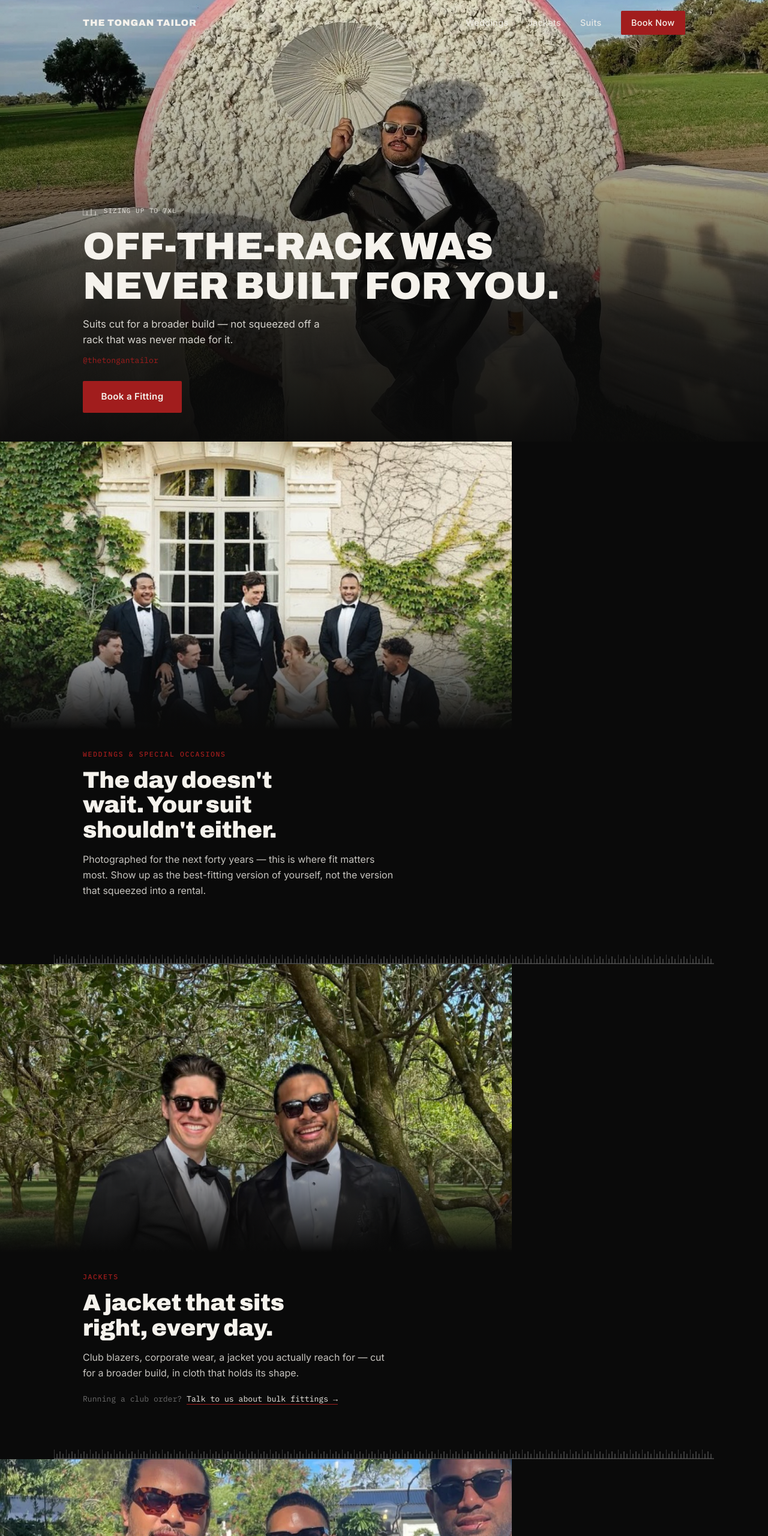
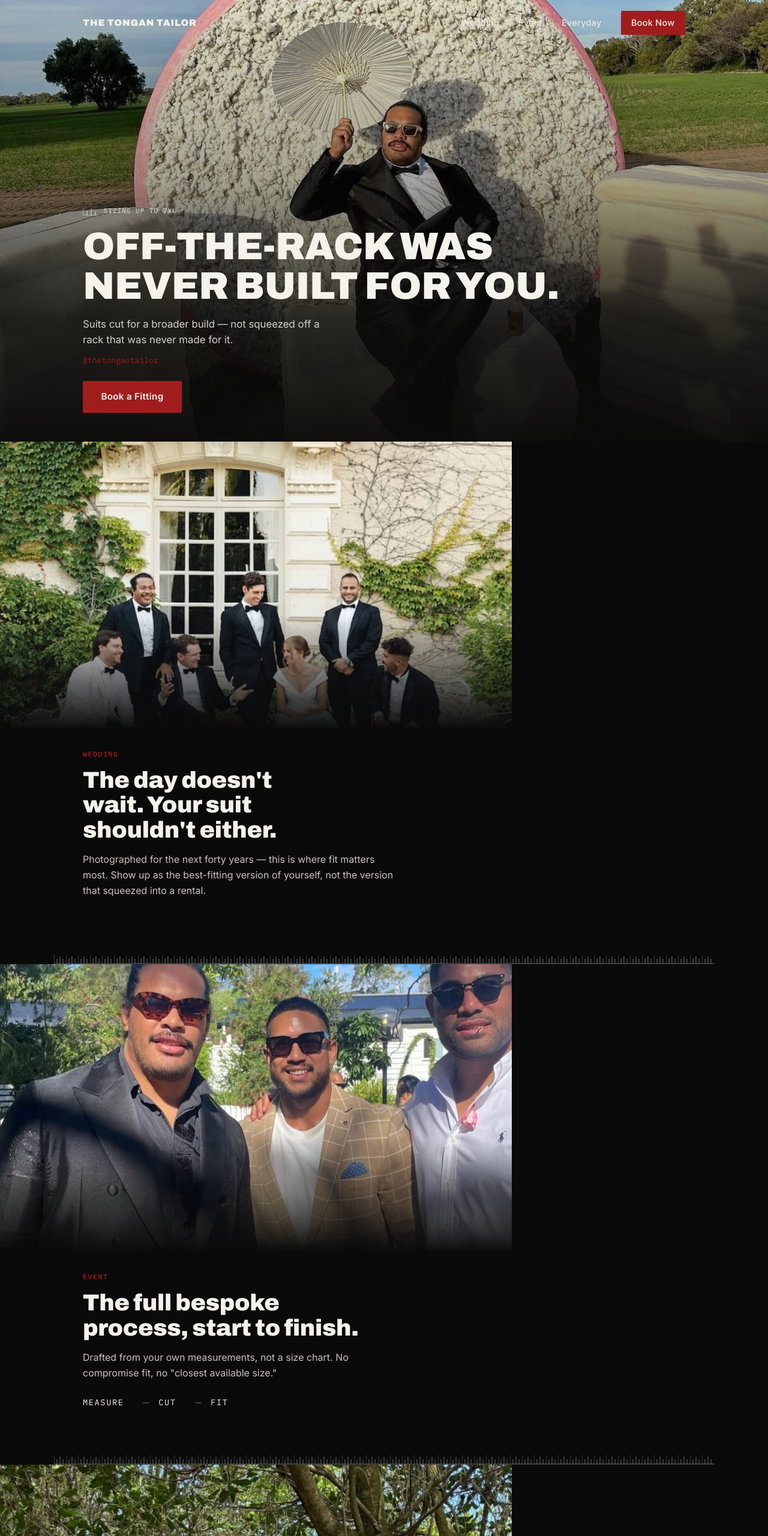
Before and after one commit to sam89303/thetongantailor, a website built with Vite: page index.html in a window 1280 px wide. Shown: the top 2560 px of the page at 60% size. Built offline with nearby package versions, Linux system fonts and the light colour scheme.

Commit message:
Restructure nav/sections from product type to occasion (Wedding/Event/Everyday)

```diff
--- a/css/style.css
+++ b/css/style.css
@@ -332,7 +332,7 @@ h1, h2, h3, p, blockquote, figure { margin: 0; }
   object-fit: cover;
   object-position: top center;
 }
-#suits .photo-banner img {
+#event .photo-banner img {
   object-position: center;
 }
 .photo-banner-fade {
--- a/index.html
+++ b/index.html
@@ -24,9 +24,9 @@
     </button>
 
     <nav class="site-nav" id="siteNav">
-      <a href="#weddings">Weddings</a>
-      <a href="#jackets">Jackets</a>
-      <a href="#suits">Suits</a>
+      <a href="#wedding">Wedding</a>
+      <a href="#event">Event</a>
+      <a href="#everyday">Everyday</a>
       <a href="#book" class="nav-cta">Book Now</a>
     </nav>
   </div>
@@ -53,14 +53,14 @@
     </div>
   </section>
 
-  <!-- WEDDINGS -->
-  <section class="section section-photo" id="weddings">
+  <!-- WEDDING -->
+  <section class="section section-photo" id="wedding">
     <div class="photo-banner">
       <img src="/assets/images/weddings-1.jpg" alt="Bridal party in bespoke suits outside a stone building" loading="lazy" />
       <div class="photo-banner-fade"></div>
     </div>
     <div class="section-inner reveal">
-      <p class="eyebrow">Weddings &amp; Special Occasions</p>
+      <p class="eyebrow">Wedding</p>
       <h2 class="display-md">The day doesn't wait. Your suit shouldn't either.</h2>
       <p class="body-md">Photographed for the next forty years — this is where fit matters most. Show up as the best-fitting version of yourself, not the version that squeezed into a rental.</p>
     </div>
@@ -68,30 +68,14 @@
 
   <div class="tape-rule" role="presentation"></div>
 
-  <!-- JACKETS -->
-  <section class="section section-photo" id="jackets">
-    <div class="photo-banner">
-      <img src="/assets/images/jackets-1.jpg" alt="Two men in tailored jackets outdoors" loading="lazy" />
-      <div class="photo-banner-fade"></div>
-    </div>
-    <div class="section-inner reveal">
-      <p class="eyebrow">Jackets</p>
-      <h2 class="display-md">A jacket that sits right, every day.</h2>
-      <p class="body-md">Club blazers, corporate wear, a jacket you actually reach for — cut for a broader build, in cloth that holds its shape.</p>
-      <p class="callout">Running a club order? <a href="#book">Talk to us about bulk fittings →</a></p>
-    </div>
-  </section>
-
-  <div class="tape-rule" role="presentation"></div>
-
-  <!-- SUITS -->
-  <section class="section section-photo" id="suits">
+  <!-- EVENT -->
+  <section class="section section-photo" id="event">
     <div class="photo-banner">
       <img src="/assets/images/suits-1.jpg" alt="David Vea and two friends in tailored jackets outdoors" loading="lazy" />
       <div class="photo-banner-fade"></div>
     </div>
     <div class="section-inner reveal">
-      <p class="eyebrow">Suits</p>
+      <p class="eyebrow">Event</p>
       <h2 class="display-md">The full bespoke process, start to finish.</h2>
       <p class="body-md">Drafted from your own measurements, not a size chart. No compromise fit, no "closest available size."</p>
 
@@ -100,6 +84,22 @@
         <li><span class="process-label">Cut</span></li>
         <li><span class="process-label">Fit</span></li>
       </ol>
+    </div>
+  </section>
+
+  <div class="tape-rule" role="presentation"></div>
+
+  <!-- EVERYDAY -->
+  <section class="section section-photo" id="everyday">
+    <div class="photo-banner">
+      <img src="/assets/images/jackets-1.jpg" alt="Two men in tailored jackets outdoors" loading="lazy" />
+      <div class="photo-banner-fade"></div>
+    </div>
+    <div class="section-inner reveal">
+      <p class="eyebrow">Everyday</p>
+      <h2 class="display-md">A jacket that sits right, every day.</h2>
+      <p class="body-md">Club blazers, corporate wear, a jacket you actually reach for — cut for a broader build, in cloth that holds its shape.</p>
+      <p class="callout">Running a club order? <a href="#book">Talk to us about bulk fittings →</a></p>
     </div>
   </section>
 
@@ -129,7 +129,7 @@
       <h2 class="display-md">Ready when you are.</h2>
       <p class="body-md centered">Fittings by appointment, Sydney and regional NSW. Tell us the occasion and we'll find a time.</p>
       <a class="btn btn-primary"
-         href="mailto:sam@richardbowman.com.au?subject=Fitting%20Enquiry&body=Name%3A%0APreferred%20date%3A%0AOccasion%20(wedding%20%2F%20jacket%20%2F%20suit)%3A%0A">
+         href="mailto:sam@richardbowman.com.au?subject=Fitting%20Enquiry&body=Name%3A%0APreferred%20date%3A%0AOccasion%20(wedding%20%2F%20event%20%2F%20everyday)%3A%0A">
         Book a Fitting
       </a>
 
```
